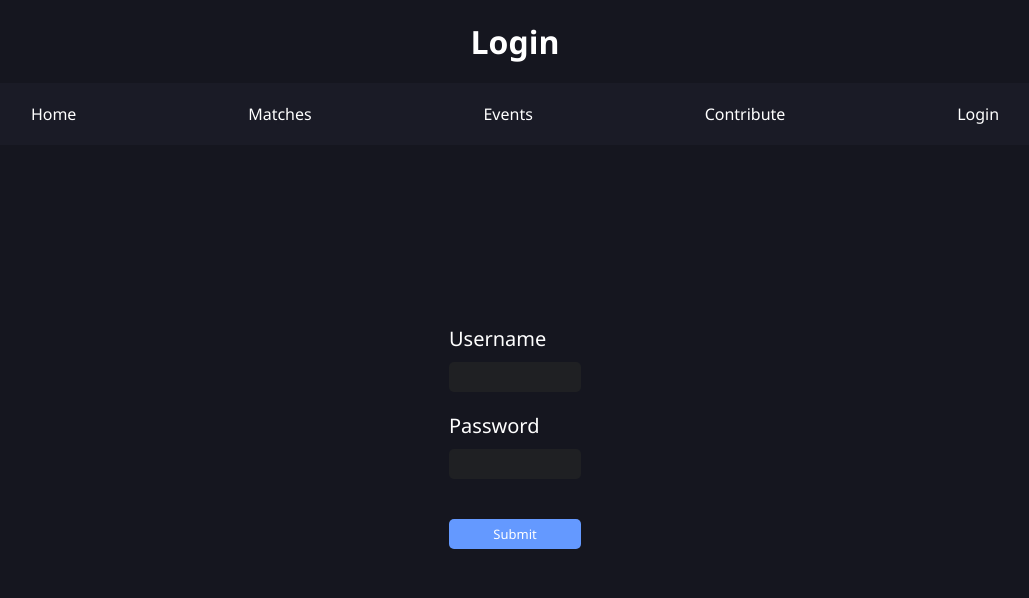
After one commit to Alfred0404/rlcs_scrapper, a Flask app: page /login in a window 1280 px wide. The commit adds this page. Shown: the top 598 px of the page, without its empty margins (125-1154 px from the left). Run offline with Flask 3, Linux system fonts and the light colour scheme.

Commit message:
Added login page and initialized the user database

```diff
--- a/app.py
+++ b/app.py
@@ -1,8 +1,15 @@
 from flask import Flask, render_template, request
+from flask_sqlalchemy import SQLAlchemy
+from flask_login import LoginManager, UserMixin, login_user, login_required, logout_user, current_user
 from main import get_matches, get_events, show_infos, send_notification
 import json
 
+
 app = Flask(__name__)
+
+app.config['SQLALCHEMY_DATABASE_URI'] = 'sqlite:///users.db'
+db = SQLAlchemy()
+db.init_app(app)
 
 
 @app.route("/")
@@ -14,6 +21,25 @@ def index():
         HTML: The HTML page with the index
     """
     return render_template("index.html")
+
+
+@app.route("/login", methods=["GET", "POST"])
+def login():
+    """
+    Handle the login page requests
+
+    Returns:
+        HTML: The HTML page with the login
+    """
+    if request.method == "POST":
+        username = request.form.get("username")
+        password = request.form.get("password")
+
+        print(f"username : {username}\npassword : {password}")
+
+        return render_template("login.html", username=username, password=password)
+    else:
+        return render_template("login.html")
 
 
 @app.route("/matches", methods=["GET", "POST"])
--- /dev/null
+++ b/static/login.css
@@ -0,0 +1,92 @@
+* {
+    margin: 0;
+    padding: 0;
+    box-sizing: border-box;
+    font-family: 'Segoe UI', Tahoma, Geneva, Verdana, sans-serif;
+}
+
+body {
+    background-color: #15161f;
+    color: #fff;
+}
+
+a {
+    text-decoration: none;
+    color: #fff;
+}
+
+h1 {
+    text-align: center;
+    padding: 20px 0;
+}
+
+.nav-bar {
+    display: flex;
+    justify-content: space-around;
+    align-items: center;
+    padding: 20px;
+    margin: 0px 50px 50px 50px;
+    background-color: #1a1b26;
+    border-radius: 5px;
+}
+
+.login-container {
+    display: flex;
+    flex-direction: column;
+    align-items: center;
+    justify-content: center;
+    width: 30%;
+    margin: 0 auto;
+    margin-top: 150px;
+}
+
+
+form {
+    width: 50%;
+    padding: 30px;
+}
+
+.input-group {
+    width: 100%;
+}
+
+.submit-btn {
+    margin-top: 20px;
+    border: none;
+    width: 100%;
+    border-radius: 5px;
+    background-color: #6499ff;
+    color: #fff;
+    cursor: pointer;
+}
+
+.submit-btn:hover {
+    background-color: #2a2b36;
+}
+
+label {
+    margin-bottom: 10px;
+    color: #fff;
+    font-size: 20px;
+}
+
+input,
+select {
+    margin-bottom: 20px;
+    margin-top: 10px;
+    width: 100%;
+    background: rgb(31, 32, 35);
+    border: none;
+    border-radius: 5px;
+    font-size: 13px;
+    color: rgb(247, 248, 248);
+    height: 30px;
+    transition: border 0.15s ease 0s;
+}
+
+input:focus,
+select:focus {
+    outline: none;
+    box-shadow: none;
+    border: 1px solid rgb(100, 153, 255);
+}
--- a/templates/events.html
+++ b/templates/events.html
@@ -4,7 +4,7 @@
 <head>
     <meta charset="UTF-8">
     <link rel="stylesheet" href="static/events.css">
-    <title>Liste des Events</title>
+    <title>Events</title>
 </head>
 
 <body>
@@ -14,6 +14,7 @@
         <a href="/matches">Matches</a>
         <a href="/events">Events</a>
         <a href="https://github.com/Alfred0404/rlcs_scrapper" target="_blank">Contribute</a>
+        <a href="/login">Login</a>
     </div>
     <form method="POST" action="/events">
         <div class="input-group">
--- a/templates/index.html
+++ b/templates/index.html
@@ -16,6 +16,7 @@
         <a href="/matches">Matches</a>
         <a href="/events">Events</a>
         <a href="https://github.com/Alfred0404/rlcs_scrapper" target="_blank">Contribute</a>
+        <a href="/login">Login</a>
     </div>
     <div class="content">
         <div class="description">
--- /dev/null
+++ b/templates/login.html
@@ -0,0 +1,34 @@
+<!DOCTYPE html>
+<html lang="fr">
+
+<head>
+    <meta charset="UTF-8">
+    <link rel="stylesheet" href="static/login.css">
+    <title>Login</title>
+</head>
+
+<body>
+    <h1>Login</h1>
+    <div class="nav-bar">
+        <a href="/">Home</a>
+        <a href="/matches">Matches</a>
+        <a href="/events">Events</a>
+        <a href="https://github.com/Alfred0404/rlcs_scrapper" target="_blank">Contribute</a>
+        <a href="/login">Login</a>
+    </div>
+    <div class="login-container">
+        <form method="POST" action="/login">
+            <div class="input-group">
+                <label for="username">Username</label><br>
+                <input type="text" id="username" name="username"><br>
+            </div>
+            <div class="input-group">
+                <label for="password">Password</label><br>
+                <input type="password" id="password" name="password"><br>
+            </div>
+            <input class="submit-btn" type="submit" value="Submit">
+        </form>
+    </div>
+</body>
+
+</html>
--- a/templates/matches.html
+++ b/templates/matches.html
@@ -4,7 +4,7 @@
 <head>
     <meta charset="UTF-8">
     <link rel="stylesheet" href="static/matches.css">
-    <title>Liste des Matchs</title>
+    <title>Matches</title>
 </head>
 
 <body>
@@ -14,6 +14,7 @@
         <a href="/matches">Matches</a>
         <a href="/events">Events</a>
         <a href="https://github.com/Alfred0404/rlcs_scrapper" target="_blank">Contribute</a>
+        <a href="/login">Login</a>
     </div>
     <form method="POST" action="/matches" class="filter-form">
         <div class="input-group">
```
Also changed, not shown: databases/user.db (added).
